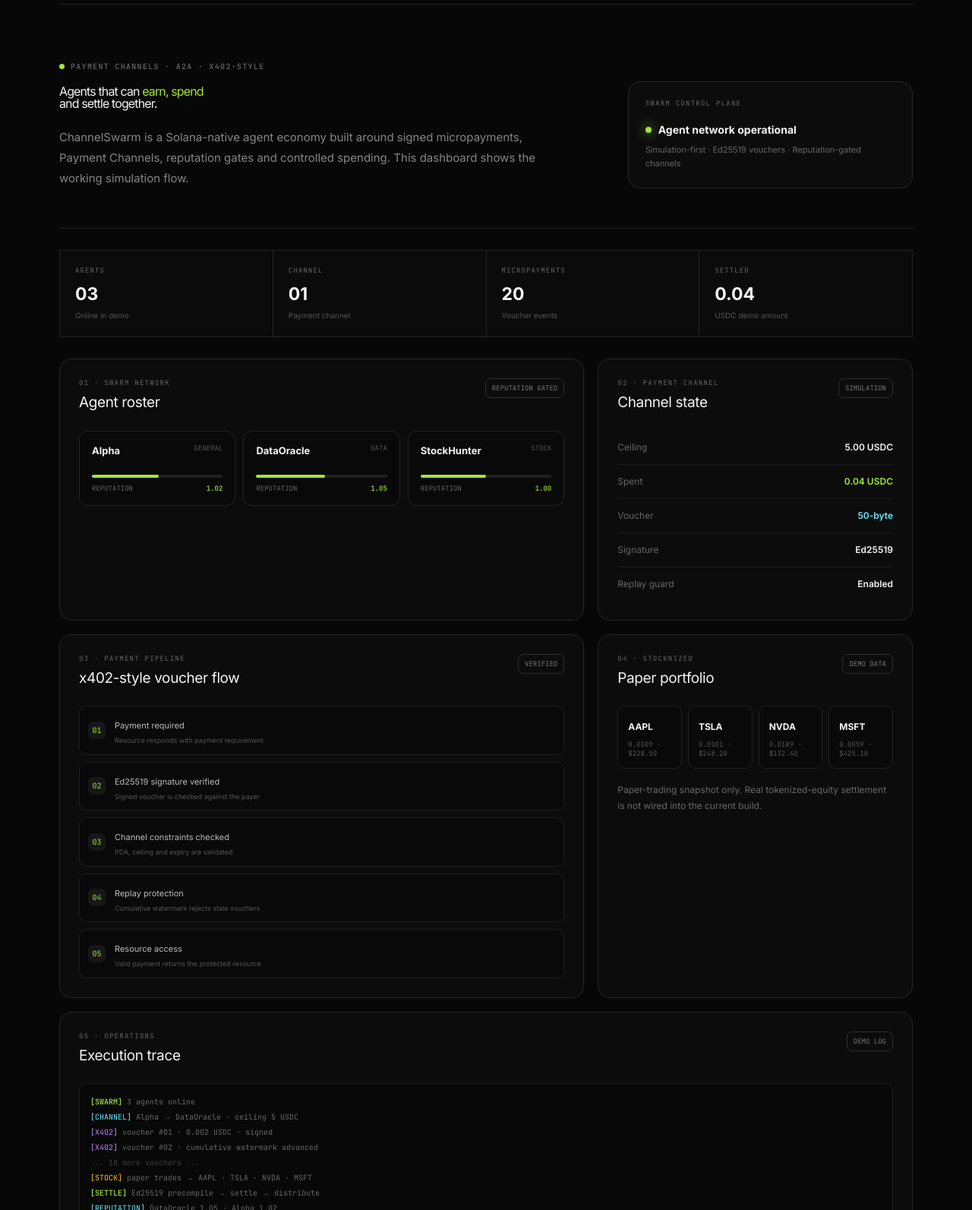
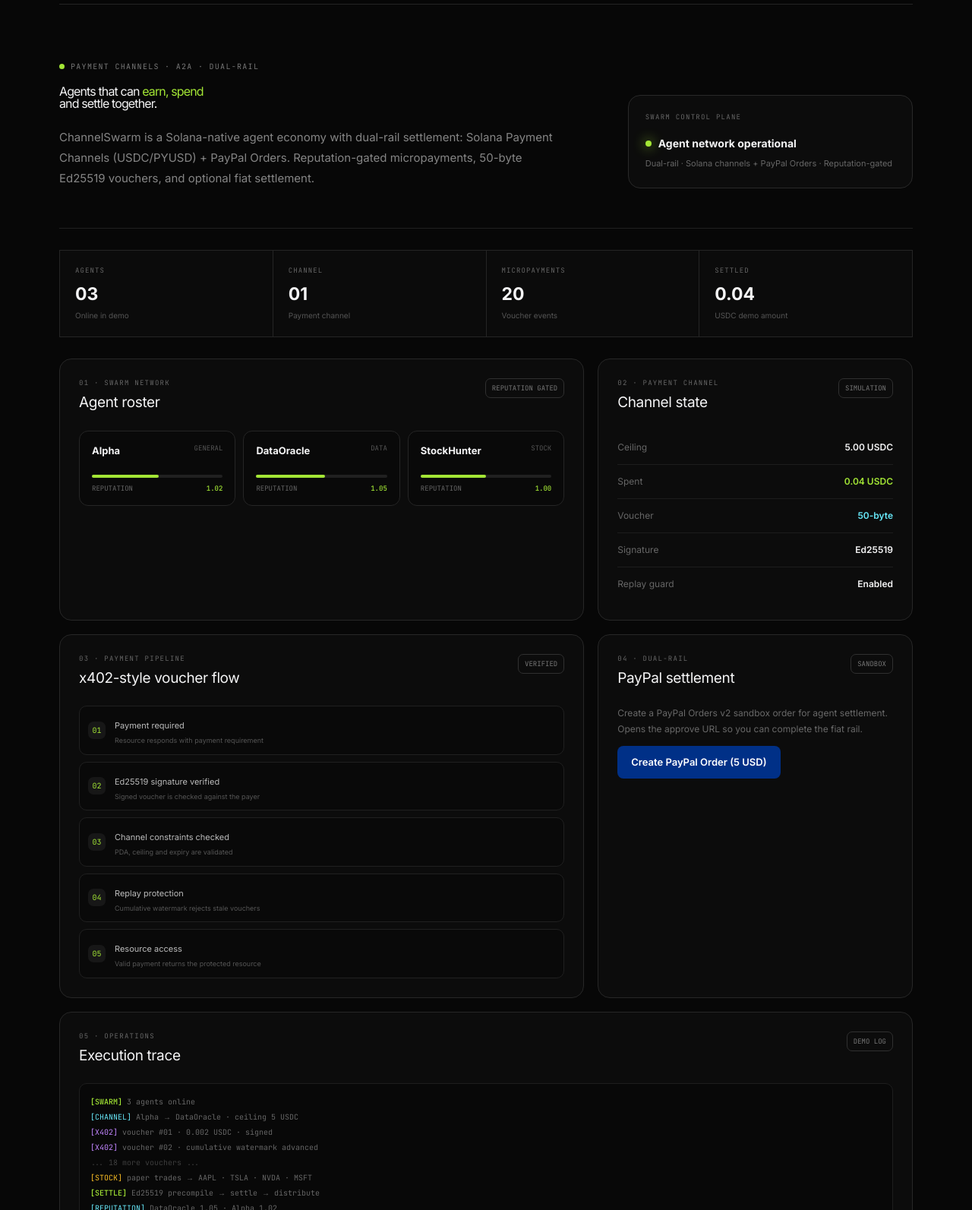
Before and after one commit to wadezigh96/Channel_Swarm, a website: page docs/index.html in a window 1280 px wide. Shown: the part 72-1665 px from the top of the page at 76% size. Drawn offline with nearby package versions, Linux system fonts and the light colour scheme.

Commit message:
Add dual-rail PayPal button to live dashboard

```diff
--- a/docs/index.html
+++ b/docs/index.html
@@ -3,7 +3,7 @@
 <head>
 <meta charset="utf-8"><meta name="viewport" content="width=device-width,initial-scale=1">
 <title>CHANNELSWARM · Autonomous Agent Economy</title>
-<meta name="description" content="ChannelSwarm — Solana agent economy powered by Payment Channels, signed micropayments and reputation.">
+<meta name="description" content="ChannelSwarm — Solana agent economy powered by Payment Channels + PayPal dual-rail settlement.">
 <script src="https://cdn.tailwindcss.com"></script>
 <style>
 @import url('https://fonts.googleapis.com/css2?family=Inter:wght@400;500;600;700;800&family=JetBrains+Mono:wght@400;500&display=swap');
@@ -20,22 +20,55 @@
 .flow{display:grid;gap:9px}.flowStep{display:flex;gap:12px;align-items:center;border:1px solid #202020;background:#090909;border-radius:10px;padding:11px}.num{width:23px;height:23px;border-radius:7px;background:#171717;color:#a3e635;display:grid;place-items:center;font:10px 'JetBrains Mono'}.flowStep span{font-size:11px;color:#bbb}.flowStep small{display:block;color:#555;font-size:9px;margin-top:3px}
 .log{font:10px/2 'JetBrains Mono';color:#666;background:#080808;border:1px solid #1e1e1e;border-radius:10px;padding:14px;overflow:auto}.log b{color:#a3e635;font-weight:500}.log .x{color:#c084fc}.log .s{color:#67e8f9}.log .a{color:#fbbf24}
 .portfolio{display:grid;grid-template-columns:repeat(4,1fr);gap:8px}.stock{border:1px solid #232323;border-radius:10px;padding:13px;background:#090909}.stock b{font-size:12px}.stock span{display:block;color:#555;font:9px 'JetBrains Mono';margin-top:7px}
-.program{border:1px solid #38451f;background:linear-gradient(135deg,rgba(163,230,53,.06),#0b0b0b);display:flex;align-items:center;justify-content:space-between;gap:20px}.programId{font:10px 'JetBrains Mono';color:#777;word-break:break-all;margin-top:8px}.button{display:inline-block;border:1px solid #4b5b27;color:#c4ef73;border-radius:9px;padding:10px 13px;font-size:10px;white-space:nowrap;text-decoration:none}
+.program{border:1px solid #38451f;background:linear-gradient(135deg,rgba(163,230,53,.06),#0b0b0b);display:flex;align-items:center;justify-content:space-between;gap:20px}.programId{font:10px 'JetBrains Mono';color:#777;word-break:break-all;margin-top:8px}.button{display:inline-block;border:1px solid #4b5b27;color:#c4ef73;border-radius:9px;padding:10px 13px;font-size:10px;white-space:nowrap;text-decoration:none;background:#111;cursor:pointer}
+.paypalBtn{background:#003087;color:#fff;border:none;padding:12px 18px;border-radius:8px;font-size:13px;font-weight:600;cursor:pointer;margin-top:12px}
+.paypalBtn:hover{background:#0070ba}
+.paypalResult{margin-top:14px;font:11px 'JetBrains Mono';color:#7dd3a8;word-break:break-all}
 footer{border-top:1px solid #202020;padding:30px 0 45px;margin-top:45px;color:#4f4f4f;font:9px 'JetBrains Mono';display:flex;justify-content:space-between}
 @media(max-width:800px){.shell{padding:0 16px}.hero{grid-template-columns:1fr;padding:48px 0 36px}.heroPanel{display:none}.metrics{grid-template-columns:repeat(2,1fr)}.grid{grid-template-columns:1fr}.agentGrid,.portfolio{grid-template-columns:1fr 1fr}.navRight .live{display:none}h1{font-size:45px}}
 </style>
 </head>
 <body>
 <div class="shell">
-<nav class="nav"><div class="brandWrap"><div class="brandMark">S</div><div><div class="brand">CHANNELSWARM</div><div class="brandSub">AUTONOMOUS AGENT ECONOMY</div></div></div><div class="navRight"><div class="live"><span></span>SOLANA · READY</div><a class="navBtn" href="https://github.com/wadezigh96/Channel_Swarm" target="_blank">VIEW REPO ↗</a></div></nav>
-<section class="hero"><div><div class="eyebrow"><span></span>PAYMENT CHANNELS · A2A · X402-STYLE</div><h1>Agents that can <em>earn, spend</em><br>and settle together.</h1><p>ChannelSwarm is a Solana-native agent economy built around signed micropayments, Payment Channels, reputation gates and controlled spending. This dashboard shows the working simulation flow.</p></div><div class="heroPanel"><div class="panelLabel">SWARM CONTROL PLANE</div><div class="system"><span class="pulse"></span><strong>Agent network operational</strong></div><div class="systemMeta">Simulation-first · Ed25519 vouchers · Reputation-gated channels</div></div></section>
+<nav class="nav"><div class="brandWrap"><div class="brandMark">S</div><div><div class="brand">CHANNELSWARM</div><div class="brandSub">AUTONOMOUS AGENT ECONOMY</div></div></div><div class="navRight"><div class="live"><span></span>SOLANA + PAYPAL · READY</div><a class="navBtn" href="https://github.com/wadezigh96/Channel_Swarm" target="_blank">VIEW REPO ↗</a></div></nav>
+<section class="hero"><div><div class="eyebrow"><span></span>PAYMENT CHANNELS · A2A · DUAL-RAIL</div><h1>Agents that can <em>earn, spend</em><br>and settle together.</h1><p>ChannelSwarm is a Solana-native agent economy with dual-rail settlement: Solana Payment Channels (USDC/PYUSD) + PayPal Orders. Reputation-gated micropayments, 50-byte Ed25519 vouchers, and optional fiat settlement.</p></div><div class="heroPanel"><div class="panelLabel">SWARM CONTROL PLANE</div><div class="system"><span class="pulse"></span><strong>Agent network operational</strong></div><div class="systemMeta">Dual-rail · Solana channels + PayPal Orders · Reputation-gated</div></div></section>
 <section class="metrics"><div class="metric"><span>AGENTS</span><strong>03</strong><small>Online in demo</small></div><div class="metric"><span>CHANNEL</span><strong>01</strong><small>Payment channel</small></div><div class="metric"><span>MICROPAYMENTS</span><strong>20</strong><small>Voucher events</small></div><div class="metric"><span>SETTLED</span><strong>0.04</strong><small>USDC demo amount</small></div></section>
 <div class="grid"><section class="card"><div class="head"><div><div class="kicker">01 · SWARM NETWORK</div><h2>Agent roster</h2></div><span class="tag">REPUTATION GATED</span></div><div class="agentGrid"><div class="agent"><div class="agentTop"><span class="agentName">Alpha</span><span class="agentRole">GENERAL</span></div><div class="bar"><i style="width:51%"></i></div><div class="rep"><span>REPUTATION</span><b>1.02</b></div></div><div class="agent"><div class="agentTop"><span class="agentName">DataOracle</span><span class="agentRole">DATA</span></div><div class="bar"><i style="width:52.5%"></i></div><div class="rep"><span>REPUTATION</span><b>1.05</b></div></div><div class="agent"><div class="agentTop"><span class="agentName">StockHunter</span><span class="agentRole">STOCK</span></div><div class="bar"><i style="width:50%"></i></div><div class="rep"><span>REPUTATION</span><b>1.00</b></div></div></div></section>
 <section class="card"><div class="head"><div><div class="kicker">02 · PAYMENT CHANNEL</div><h2>Channel state</h2></div><span class="tag">SIMULATION</span></div><div class="rows"><div class="row"><span>Ceiling</span><b>5.00 USDC</b></div><div class="row"><span>Spent</span><b class="green">0.04 USDC</b></div><div class="row"><span>Voucher</span><b class="cyan">50-byte</b></div><div class="row"><span>Signature</span><b>Ed25519</b></div><div class="row"><span>Replay guard</span><b>Enabled</b></div></div></section></div>
 <div class="grid"><section class="card"><div class="head"><div><div class="kicker">03 · PAYMENT PIPELINE</div><h2>x402-style voucher flow</h2></div><span class="tag">VERIFIED</span></div><div class="flow"><div class="flowStep"><div class="num">01</div><div><span>Payment required</span><small>Resource responds with payment requirement</small></div></div><div class="flowStep"><div class="num">02</div><div><span>Ed25519 signature verified</span><small>Signed voucher is checked against the payer</small></div></div><div class="flowStep"><div class="num">03</div><div><span>Channel constraints checked</span><small>PDA, ceiling and expiry are validated</small></div></div><div class="flowStep"><div class="num">04</div><div><span>Replay protection</span><small>Cumulative watermark rejects stale vouchers</small></div></div><div class="flowStep"><div class="num">05</div><div><span>Resource access</span><small>Valid payment returns the protected resource</small></div></div></div></section>
-<section class="card"><div class="head"><div><div class="kicker">04 · STOCKNIZED</div><h2>Paper portfolio</h2></div><span class="tag">DEMO DATA</span></div><div class="portfolio"><div class="stock"><b>AAPL</b><span>0.0109 · $228.50</span></div><div class="stock"><b>TSLA</b><span>0.0101 · $248.20</span></div><div class="stock"><b>NVDA</b><span>0.0189 · $132.40</span></div><div class="stock"><b>MSFT</b><span>0.0059 · $425.10</span></div></div><p class="muted" style="margin-top:18px">Paper-trading snapshot only. Real tokenized-equity settlement is not wired into the current build.</p></section></div>
-<section class="card"><div class="head"><div><div class="kicker">05 · OPERATIONS</div><h2>Execution trace</h2></div><span class="tag">DEMO LOG</span></div><div class="log"><div><b>[SWARM]</b> 3 agents online</div><div><span class="s">[CHANNEL]</span> Alpha → DataOracle · ceiling 5 USDC</div><div><span class="x">[X402]</span> voucher #01 · 0.002 USDC · signed</div><div><span class="x">[X402]</span> voucher #02 · cumulative watermark advanced</div><div style="color:#3d3d3d">... 18 more vouchers ...</div><div><span class="a">[STOCK]</span> paper trades → AAPL · TSLA · NVDA · MSFT</div><div><b>[SETTLE]</b> Ed25519 precompile → settle → distribute</div><div><span class="s">[REPUTATION]</span> DataOracle 1.05 · Alpha 1.02</div></div></section>
+<section class="card"><div class="head"><div><div class="kicker">04 · DUAL-RAIL</div><h2>PayPal settlement</h2></div><span class="tag">SANDBOX</span></div><p class="muted">Create a PayPal Orders v2 sandbox order for agent settlement. Opens the approve URL so you can complete the fiat rail.</p><button class="paypalBtn" id="paypalBtn" onclick="createPayPalOrder()">Create PayPal Order (5 USD)</button><div class="paypalResult" id="paypalResult"></div></section></div>
+<section class="card"><div class="head"><div><div class="kicker">05 · OPERATIONS</div><h2>Execution trace</h2></div><span class="tag">DEMO LOG</span></div><div class="log"><div><b>[SWARM]</b> 3 agents online</div><div><span class="s">[CHANNEL]</span> Alpha → DataOracle · ceiling 5 USDC</div><div><span class="x">[X402]</span> voucher #01 · 0.002 USDC · signed</div><div><span class="x">[X402]</span> voucher #02 · cumulative watermark advanced</div><div style="color:#3d3d3d">... 18 more vouchers ...</div><div><span class="a">[STOCK]</span> paper trades → AAPL · TSLA · NVDA · MSFT</div><div><b>[SETTLE]</b> Ed25519 precompile → settle → distribute</div><div><span class="s">[REPUTATION]</span> DataOracle 1.05 · Alpha 1.02</div><div><span class="s">[DUAL-RAIL]</span> PayPal order ready</div></div></section>
 <section class="card program"><div><div class="kicker" style="color:#9bbf5a">06 · SOLANA PROGRAM</div><h2 style="margin:6px 0 0;font-size:20px">Payment Channels integration</h2><div class="programId">CHNLxYvVA28MJP9PrFuDXccuoGXAx7jBacfLEkahyGsX</div></div><a class="button" href="https://explorer.solana.com/address/CHNLxYvVA28MJP9PrFuDXccuoGXAx7jBacfLEkahyGsX" target="_blank">OPEN EXPLORER ↗</a></section>
-<footer><span>CHANNELSWARM · SOLANA · MIT</span><span>Agentic payments with explicit spending controls.</span></footer>
+<footer><span>CHANNELSWARM · SOLANA + PAYPAL · MIT</span><span>Dual-rail agentic payments.</span></footer>
 </div>
-</body></html>
+<script>
+async function createPayPalOrder() {
+  const btn = document.getElementById('paypalBtn');
+  const result = document.getElementById('paypalResult');
+  btn.disabled = true;
+  btn.textContent = 'Creating...';
+  result.textContent = '';
+  try {
+    const res = await fetch('/api/paypal-order', {
+      method: 'POST',
+      headers: { 'Content-Type': 'application/json' },
+      body: JSON.stringify({ amount: 5.0, description: 'ChannelSwarm agent settlement (dashboard)' })
+    });
+    const data = await res.json();
+    if (!res.ok) throw new Error(data.error || 'Failed');
+    result.innerHTML = `
+      Order: <b>${data.orderId}</b><br>
+      Status: ${data.status}<br>
+      <a href="${data.approveUrl}" target="_blank" style="color:#7dd3a8">Approve in PayPal Sandbox →</a>
+    `;
+  } catch (err) {
+    result.textContent = 'Error: ' + err.message + ' (set PAYPAL_CLIENT_ID/SECRET in Vercel env)';
+    result.style.color = '#f87171';
+  } finally {
+    btn.disabled = false;
+    btn.textContent = 'Create PayPal Order (5 USD)';
+  }
+}
+</script>
+</body>
+</html>
```
